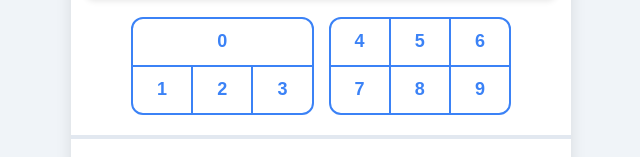
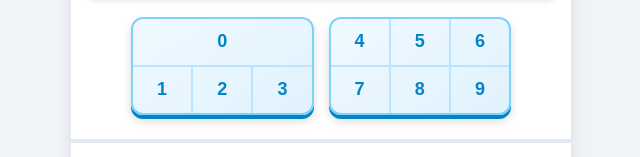
Before and after one commit to cykiatry/100-Spanish-Pics, a plain HTML site: page index.html in a window 1280 px wide. Shown: the part 537-694 px from the top of the page, without its empty margins (319-959 px from the left). Drawn offline with Linux system fonts and the light colour scheme.

Commit message:
Add files via upload

```diff
--- a/index.html
+++ b/index.html
@@ -48,32 +48,34 @@
     }
     .btn-box {
       flex: 1;
-      border: 2px solid #3b82f6;
+      border: 2px solid #7dd3fc;
       border-radius: 12px;
       display: flex;
       flex-direction: column;
       overflow: hidden;
-      background-color: transparent;
+      background: linear-gradient(145deg, #f0f9ff, #e0f2fe);
+      box-shadow: 0 4px 0 #0284c7, 0 6px 10px rgba(0,0,0,0.15);
+      margin-bottom: 4px;
     }
     .btn-box-row {
       display: flex;
       flex: 1;
     }
     .btn-box-row:first-child {
-      border-bottom: 2px solid #3b82f6;
+      border-bottom: 2px solid #bae6fd;
     }
     .num-btn {
       flex: 1;
       height: 46px;
       background-color: transparent;
       border: none;
-      border-right: 2px solid #3b82f6;
-      color: #3b82f6;
+      border-right: 2px solid #bae6fd;
+      color: #0284c7;
       font-size: 18px;
       font-weight: bold;
       cursor: pointer;
       -webkit-tap-highlight-color: transparent;
-      transition: background-color 0.1s, color 0.1s;
+      transition: background-color 0.1s, color 0.1s, box-shadow 0.1s;
       display: flex;
       justify-content: center;
       align-items: center;
@@ -83,8 +85,9 @@
       border-right: none;
     }
     .num-btn:active, .num-btn.active {
-      background-color: #3b82f6;
+      background-color: #38bdf8;
       color: #ffffff !important;
+      box-shadow: inset 0 3px 6px rgba(0,0,0,0.2);
     }
 
     .bottom-bar {
@@ -165,10 +168,11 @@
     }
     #progress-fill {
       height: 100%;
-      background-color: #3b82f6;
+      background-color: #4ade80;
       width: 0%;
       transition: width 0.3s ease;
       pointer-events: none;
+      box-shadow: 0 0 10px #4ade80, 0 0 20px #4ade80, 0 0 30px #22c55e;
     }
     .progress-marker {
       position: absolute;
@@ -441,7 +445,7 @@
           <img src="${imgSrc}" alt="그림 ${b}">
           <div class="btn-panel">
             <div class="btn-box">
-              <div class="btn-box-row" style="border-bottom: 2px solid #3b82f6;">
+              <div class="btn-box-row" style="border-bottom: 2px solid #bae6fd;">
                 <button class="num-btn" id="btn-${b}" onclick="speak(${b})">${b}</button>
               </div>
               <div class="btn-box-row">
@@ -451,7 +455,7 @@
               </div>
             </div>
             <div class="btn-box">
-              <div class="btn-box-row" style="border-bottom: 2px solid #3b82f6;">
+              <div class="btn-box-row" style="border-bottom: 2px solid #bae6fd;">
                 <button class="num-btn" id="btn-${b+4}" onclick="speak(${b+4})">${b+4}</button>
                 <button class="num-btn" id="btn-${b+5}" onclick="speak(${b+5})">${b+5}</button>
                 <button class="num-btn" id="btn-${b+6}" onclick="speak(${b+6})" style="border-right: none;">${b+6}</button>
```
